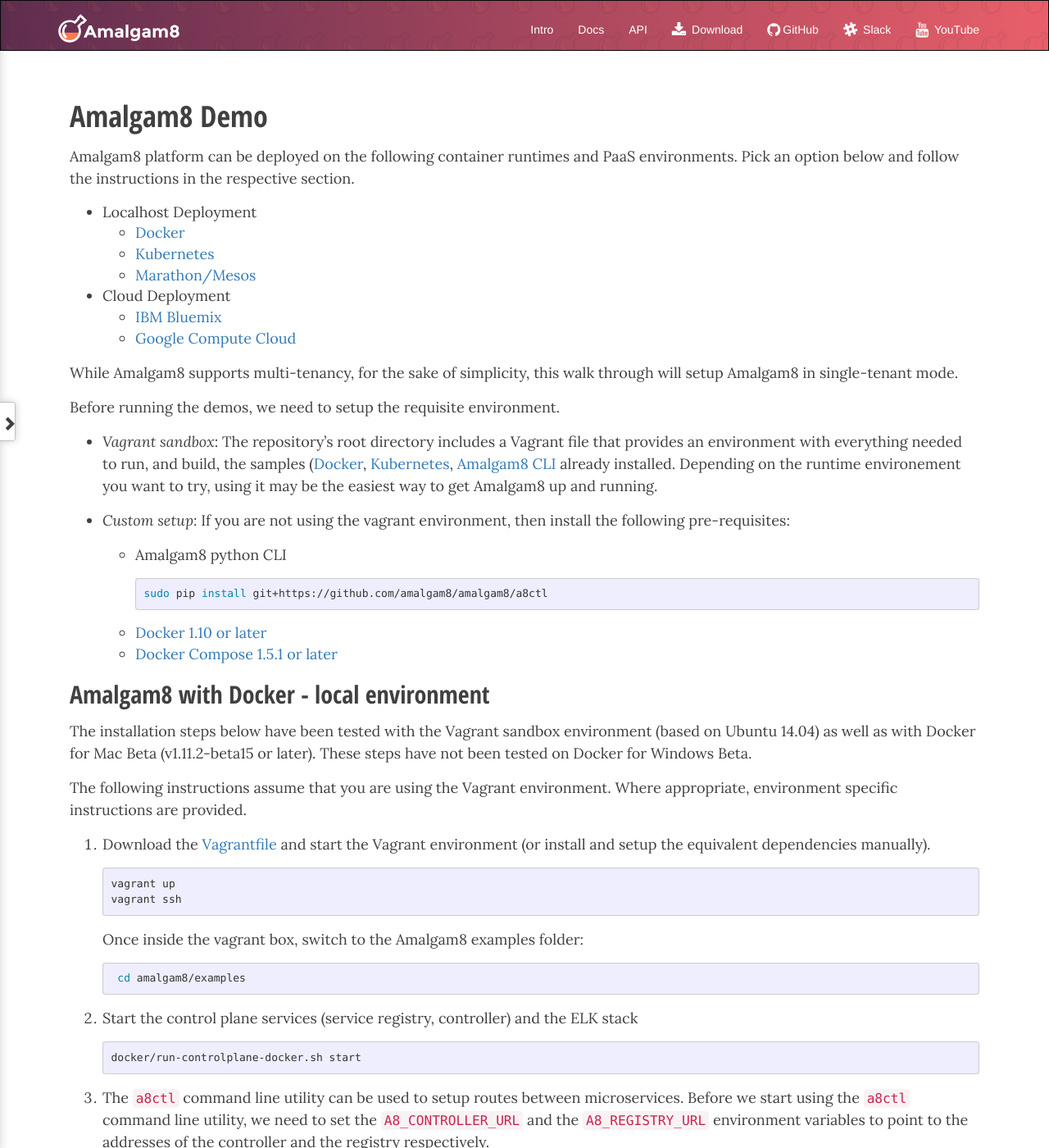
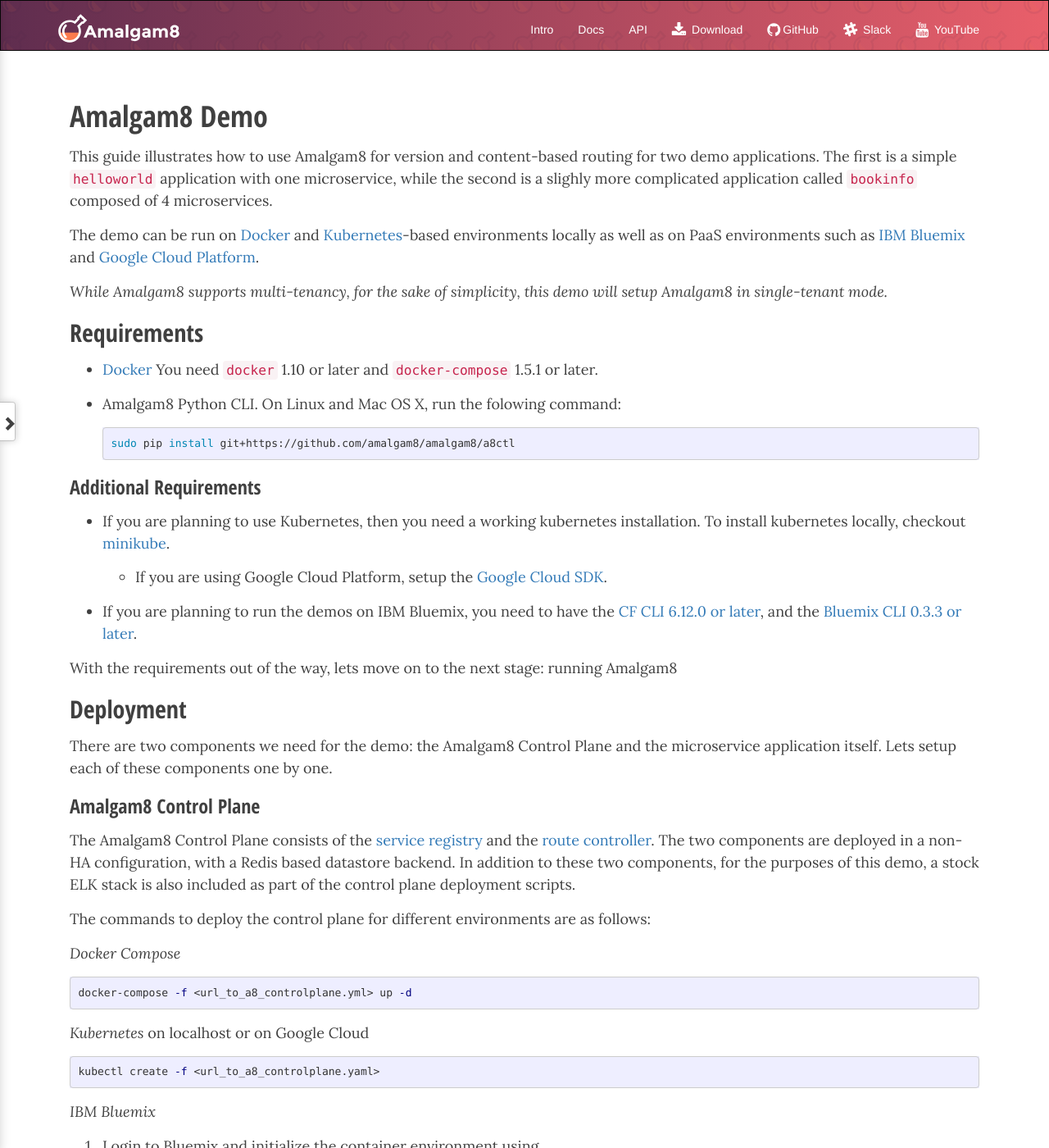
Before and after one commit to amalgam8/amalgam8.github.io, a Jekyll site: the page built from _docs/amalgam8-demo.md, in a window 1280 px wide and 1400 px high. Shown: the whole window at 82% size. Built offline with Jekyll 4.4.1, drawn with Linux system fonts in a browser that asks for light colours; nearby versions of some CDN libraries; comment, search, counter and statistics services are not loaded; some of the changed text lies outside the part shown.

Commit message:
shortening demo setup

````diff
--- a/_docs/amalgam8-demo.md
+++ b/_docs/amalgam8-demo.md
@@ -5,43 +5,130 @@
 order: 1
 ---
 
-Amalgam8 platform can be deployed on the following container runtimes and
-PaaS environments. Pick an option below and follow the instructions in the
-respective section.
+This guide illustrates how to use Amalgam8 for version and content-based
+routing for two demo applications. The first is a simple `helloworld`
+application with one microservice, while the second is a slighly more
+complicated application called `bookinfo` composed of 4 microservices.
 
-* Localhost Deployment
-    * [Docker](#local-docker)
-    * [Kubernetes](#local-k8s)
-    * [Marathon/Mesos](#local-marathon)
-* Cloud Deployment
-    * [IBM Bluemix](#bluemix)
-    * [Google Compute Cloud](#gcp)
+The demo can be run on [Docker](https://www.docker.com) and
+[Kubernetes](https://kubernetes.io)-based environments locally as well as
+on PaaS environments such as [IBM Bluemix](https://bluemix.net) and
+[Google Cloud Platform](https://cloud.google.com).
 
-While Amalgam8 supports multi-tenancy, for the sake of simplicity, this
-walk through will setup Amalgam8 in single-tenant mode.
+_While Amalgam8 supports multi-tenancy, for the sake of simplicity, this
+demo will setup Amalgam8 in single-tenant mode._
 
-Before running the demos, we need to setup the requisite environment.
+## Requirements
 
-* *Vagrant sandbox*: The repository's root directory includes a Vagrant
-  file that provides an environment with everything needed to run, and
-  build, the samples ([Docker](http://www.docker.com/),
-  [Kubernetes](http://kubernetes.io/),
-  [Amalgam8 CLI](https://github.com/amalgam8/amalgam8/a8ctl) already
-  installed. Depending on the runtime environement you want to try, using
-  it may be the easiest way to get Amalgam8 up and running.
+* [Docker](https://www.docker.com/products/docker#/)
+  You need `docker` 1.10 or later and `docker-compose` 1.5.1 or later.
 
-* *Custom setup*: If you are not using the vagrant environment, then
-  install the following pre-requisites:
+* Amalgam8 Python CLI. On Linux and Mac OS X, run the folowing command:
 
-  * Amalgam8 python CLI
+  ```bash
+  sudo pip install git+https://github.com/amalgam8/amalgam8/a8ctl
+  ```
 
-    ```bash
-    sudo pip install git+https://github.com/amalgam8/amalgam8/a8ctl
-    ```
+### Additional Requirements
 
-  * [Docker 1.10 or later](https://docs.docker.com/engine/installation/)
-  * [Docker Compose 1.5.1 or later](https://docs.docker.com/compose/install/)
+* If you are planning to use Kubernetes, then you need a
+  working kubernetes installation. To install kubernetes locally, checkout
+  [minikube](https://github.com/kubernetes/minikube).
 
+  * If you are using Google Cloud Platform, setup the
+    [Google Cloud SDK](https://cloud.google.com/sdk/).
+
+* If you are planning to run the demos on IBM Bluemix, you need to have
+  the [CF CLI 6.12.0 or later](https://github.com/cloudfoundry/cli/releases), and
+  the [Bluemix CLI 0.3.3 or later](https://clis.ng.bluemix.net/).
+
+With the requirements out of the way, lets move on to the next stage:
+running Amalgam8
+
+## Deployment
+
+There are two components we need for the demo: the Amalgam8 Control Plane
+and the microservice application itself. Lets setup each of these
+components one by one.
+
+### Amalgam8 Control Plane
+
+The Amalgam8 Control Plane consists of the
+[service registry](/docs/registry/) and the
+[route controller](/docs/controller/). The two components are deployed in a
+non-HA configuration, with a Redis based datastore backend. In addition to
+these two components, for the purposes of this demo, a stock ELK stack is
+also included as part of the control plane deployment scripts.
+
+The commands to deploy the control plane for different environments are as
+follows:
+
+_Docker Compose_
+
+```bash
+docker-compose -f <url_to_a8_controlplane.yml> up -d
+```
+
+_Kubernetes_ on localhost or on Google Cloud
+
+```bash
+kubectl create -f <url_to_a8_controlplane.yaml>
+```
+
+_IBM Bluemix_
+
+1. Login to Bluemix and initialize the container environment using
+
+   ```
+   bluemix login
+   bluemix ic init
+   ```
+
+1. Create Bluemix routes (DNS names) for the registry, controller and the bookinfo app's gateway:
+
+   ```bash
+   cf create-route <your bluemix space> mybluemix.net -n <your registry route>
+   cf create-route <your bluemix space> mybluemix.net -n <your controller route>
+   cf create-route <your bluemix space> mybluemix.net -n <your bookinfo route>
+   ```
+
+   where `<your bluemix space>` is the name of your Bluemix space and
+   `<your route ...>` is a unique route name for `registry`, `controller`
+   and `bookinfo`. For example `my-space-name-a8-registry`,
+   `my-space-name-a8-controller`, etc. Make a note of the route names you
+   choose for the next step.
+
+
+1. Download the scripts to automate Bluemix deployment from this
+   [here](https://url_to_bluemix_scripts).
+
+1. Customize the _.bluemixrc_ in the downloaded folder as follows:
+    * BLUEMIX_REGISTRY_NAMESPACE should be your Bluemix registry namespace
+      obtained from the folowing command:
+
+      ```bash
+      bluemix ic namespace-get
+      ```
+
+    * REGISTRY_HOSTNAME should be the route name assigned to the registry in the previous step
+
+    * CONTROLLER_HOSTNAME should be the route name assigned to the controller in the previous step
+
+    * BOOKINFO_HOSTNAME should be the route name assigned to the bookinfo gateway in the previous step
+
+1. Deploy the control plane services (registry and controller) on bluemix.
+
+   ```bash
+   bluemix/deploy-controlplane.sh
+   ```
+
+   Verify that the controller and registry are running using the following commands:
+
+   ```bash
+   bluemix ic groups
+   ```
+
+   You should see the groups `amalgam8_controller` and `amalgam8_registry` listed in the output.
 
 ## Amalgam8 with Docker - local environment <a id="local-docker"></a>
 
@@ -315,96 +402,6 @@
    kubernetes/cleanup.sh
    ```
 
-## Amalgam8 with Marathon/Mesos - local environment <a id="local-marathon"></a>
-
-The following setup has been tested with Marathon 0.15.2 and Mesos 0.26.0.
-
-1. Download the [Vagrantfile](Vagrantfile)
-
-2. **Edit the Vagrant file** and add the following line inside the `config.vm` block:
-
-   ```ruby
-   config.vm.network "private_network", ip: "192.168.33.33/24"
-   ```
-
-3. Start the Vagrant environment.
-
-   ```bash
-   vagrant up
-   vagrant ssh
-   ```
-
-   Once inside the vagrant box, switch to the Amalgam8 examples folder and setup the required environment variables
-
-   ```bash
-   cd amalgam8/examples
-   export A8_CONTROLLER_URL=http://192.168.33.33:31200
-   export A8_REGISTRY_URL=http://192.168.33.33:31300
-   ```
-
-1. Start the local control plane services (registry and controller) and the ELK stack by running the following script:
-
-   ```bash
-   marathon/run-controlplane-marathon.sh start
-   ```
-
-   From your browser, confirm that the Marathon dashboard is accessible at
-   `http://192.168.33.33:8080` and the Mesos dashboard at `http://192.168.33.33:5050`
-
-   Verify that the controller and registry are running via the Marathon dashboard.
-
-   The single host marathon/mesos deployment is based on Holiday Check's [mesos-in-the-box](https://github.com/holidaycheck/mesos-in-the-box).
-
-1. Launch the API Gateway
-
-   ```bash
-   marathon/run-component.sh gateway start
-   ```
-
-1. Confirm that the API gateway is running by accessing the
-    `http://192.168.33.33:32000` from your browser. If all is well, you should
-    see a simple **Welcome to nginx!** page in your browser.
-
-1. Follow the instructions for the sample that you want to run.
-
-    (a) **helloworld** sample
-
-    * Start the helloworld application:
-
-      ```bash
-      marathon/run-component.sh helloworld start
-      ```
-
-    * Follow the instructions for the [Helloworld](apps/helloworld/) example
-
-    * To shutdown the helloworld instances, run the following commands:
-
-      ```bash
-      marathon/run-component.sh helloworld stop
-      ```
-
-    (b) **bookinfo** sample
-
-    * Start the bookinfo application:
-
-      ```bash
-      marathon/run-component.sh bookinfo start
-      ```
-
-    * Follow the instructions for the [Bookinfo](apps/bookinfo/) example
-
-    * To shutdown the bookinfo instances, run the following commands:
-
-      ```bash
-      marathon/run-component.sh bookinfo stop
-      ```
-
-1. When you are finished, shut down the gateway and control plane services by running the following commands:
-
-   ```bash
-   marathon/cleanup.sh
-   ```
-
 ## Amalgam8 on IBM Bluemix <a id="bluemix"></a>
 
 To run the [Bookinfo sample app](apps/bookinfo/)
````
